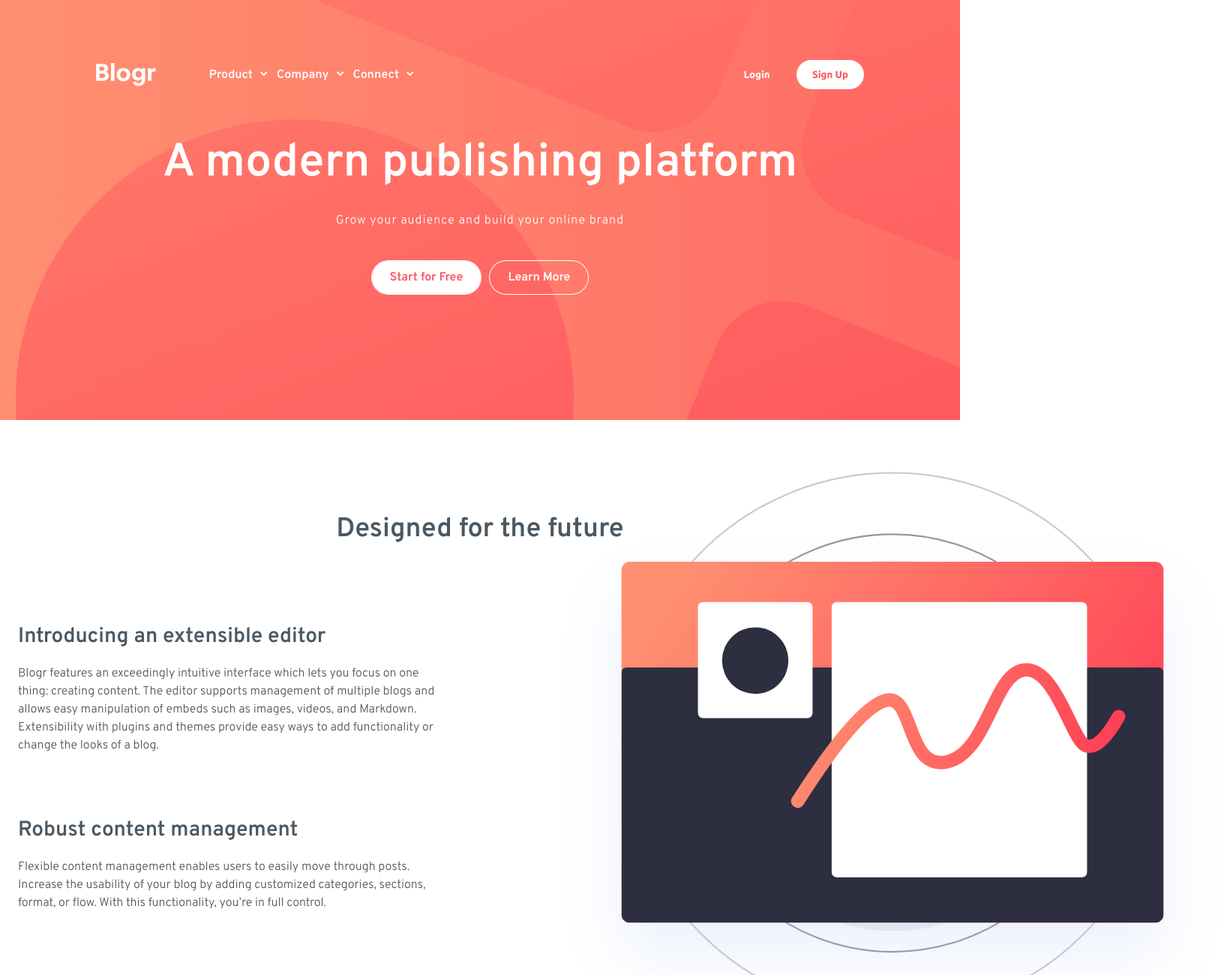
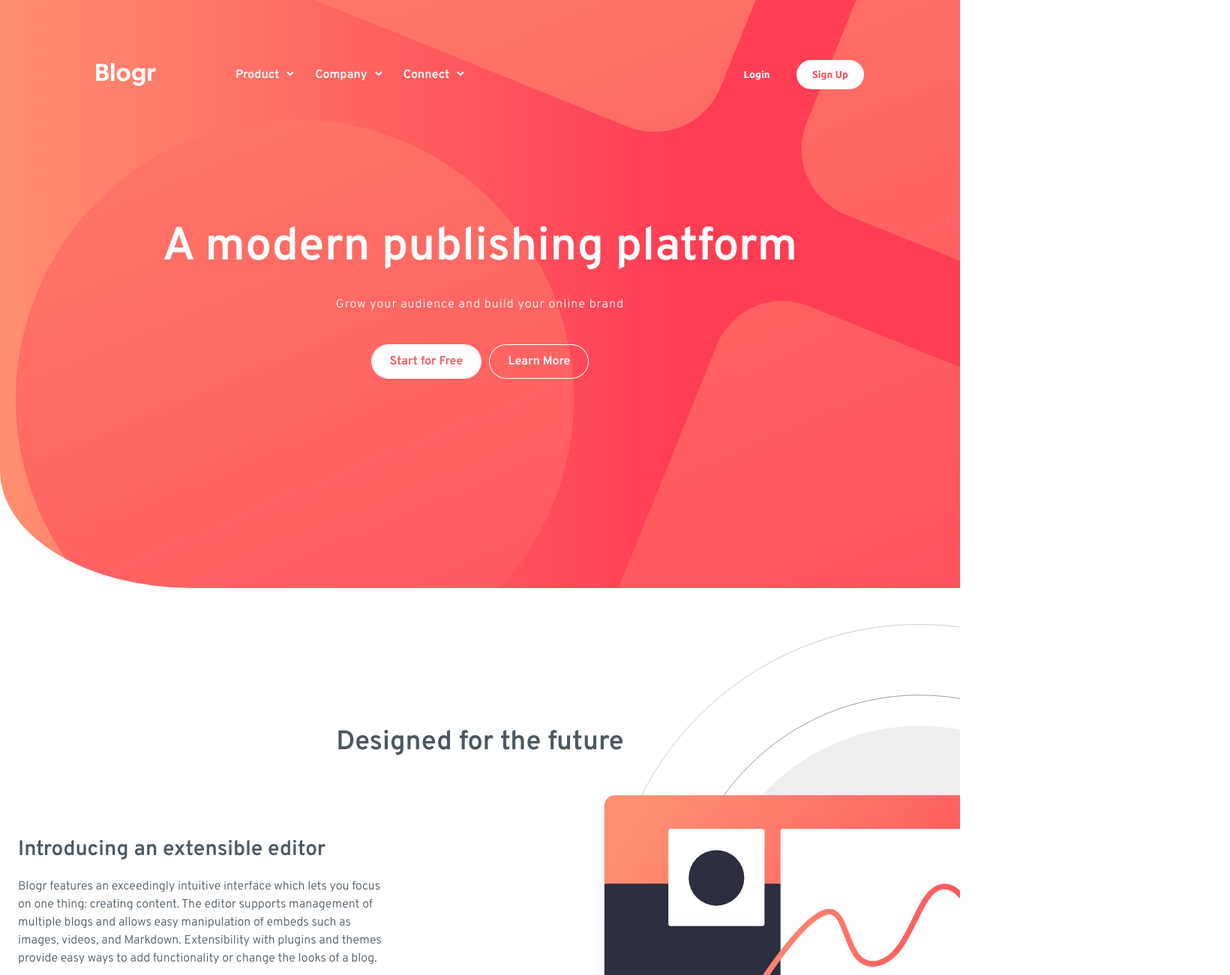
Before and after one commit to alexsanderBDS/frontend-mentor-blogr-landing-page-main, a plain HTML site: page index.html in a window 1280 px wide. Shown: the top 1300 px of the page at 75% size, 1640 px wide, since content can reach past the window. Drawn offline with Linux system fonts and the light colour scheme.

Commit message:
set responsive design

```diff
--- a/styles.css
+++ b/styles.css
@@ -116,6 +116,8 @@ html {
 .btn--cta-focused:visited {
   background-color: var(--clr-n--w);
   color: var(--clr-p--lr) !important;
+
+  position: relative;
 }
 
 /* EFFECT ON SCROLL */
@@ -534,12 +536,35 @@ body {
   .auth-button {
     min-width: calc(90rem / 16);
     color: var(--clr-n--w);
+    z-index: 100;
+    cursor: pointer;
   }
 
   .auth-button.sign-up {
     background: var(--clr-n--w);
     background-image: none;
     color: var(--clr-p--lr);
+
+    transition: all 1s;
+    position: relative;
+  }
+
+  .auth-button.sign-up:hover {
+    color: var(--clr-n--w);
+    z-index: 1;
+  }
+
+  .auth-button.sign-up:hover::after {
+    position: absolute;
+    content: "";
+    background-color: var(--clr-p--lr);
+    opacity: 0.6;
+    top: 0;
+    left: 0;
+    width: 100%;
+    height: 100%;
+    border-radius: var(--128ws);
+    z-index: -1;
   }
 
   .nav-list-links {
@@ -607,7 +632,12 @@ body {
 
   .section-hero {
     background-image: url(./images/bg-pattern-intro-desktop.svg),
-      linear-gradient(to left, var(--clr-bg--lr), var(--clr-bg--vlr));
+      linear-gradient(
+        to left,
+
+        var(--clr-bg--lr) 70%,
+        var(--clr-bg--vlr) 100%
+      );
     background-position: calc(-485rem / 16) calc(-959rem / 16), 0;
     background-repeat: no-repeat;
     background-size: calc(2477rem / 16);
@@ -617,6 +647,10 @@ body {
 /* MEDIA QUERY */
 
 @media (min-width: calc(814em / 16)) {
+  .nav-list {
+    gap: var(--48ws);
+  }
+
   .heading {
     font-size: var(--44px);
   }
@@ -635,7 +669,7 @@ body {
   }
 
   .section-intro {
-    height: calc(700rem / 16);
+    height: calc(500rem / 16);
   }
 
   .section-intro-heading {
@@ -657,11 +691,10 @@ body {
   }
 
   .section-hero {
-    height: 70vh;
+    height: 98vh;
     background-size: calc(3000rem / 16);
     background-position: calc(-542rem / 16) calc(-1211rem / 16), 0;
-    margin-bottom: var(--128ws);
-    border-radius: 0;
+    margin-bottom: 0;
   }
 
   .heading {
@@ -669,12 +702,17 @@ body {
   }
 
   .features {
-    /* position: relative; */
     display: grid;
     grid-template-columns: 1fr 1fr;
     position: relative;
-    gap: var(--80ws);
-    margin-bottom: calc(var(--64ws) * 3);
+    gap: var(--80ws) calc(var(--128ws) * 2);
+
+    background-image: url(images/illustration-editor-desktop.svg);
+    background-repeat: no-repeat;
+    background-size: contain;
+    background-position: 60vw center;
+    margin: var(--48ws) 0;
+    padding: calc(140rem / 16) 0;
   }
 
   .features-heading {
@@ -683,15 +721,7 @@ body {
   }
 
   .features-img {
-    position: absolute;
-    width: calc(900rem / 16);
-
-    top: 0;
-    left: 100%;
-    transform: translate(-60%, -8%);
-
-    /* position: absolute;
-    left: 50vw; */
+    display: none;
   }
 
   .features-item {
@@ -707,15 +737,14 @@ body {
 
   .section-intro {
     display: grid;
-    grid-template-columns: 1fr 1fr;
+    grid-template-columns: 1.2fr 1fr;
     column-gap: var(--128ws);
-    border-radius: 0 var(--128ws) 0 0;
 
     background-position: calc(-466rem / 16) calc(-544rem / 16);
   }
 
   .section-intro-img {
-    top: 50%;
+    top: 55%;
     transform: translateY(-50%);
     left: 0;
     width: 50%;
@@ -739,7 +768,7 @@ body {
   .section-how {
     display: grid;
     grid-template-columns: 1fr 2fr;
-    margin: calc(var(--128ws) * 2) 0;
+    margin: calc(var(--128ws) * 3) 0;
 
     position: relative;
   }
```
